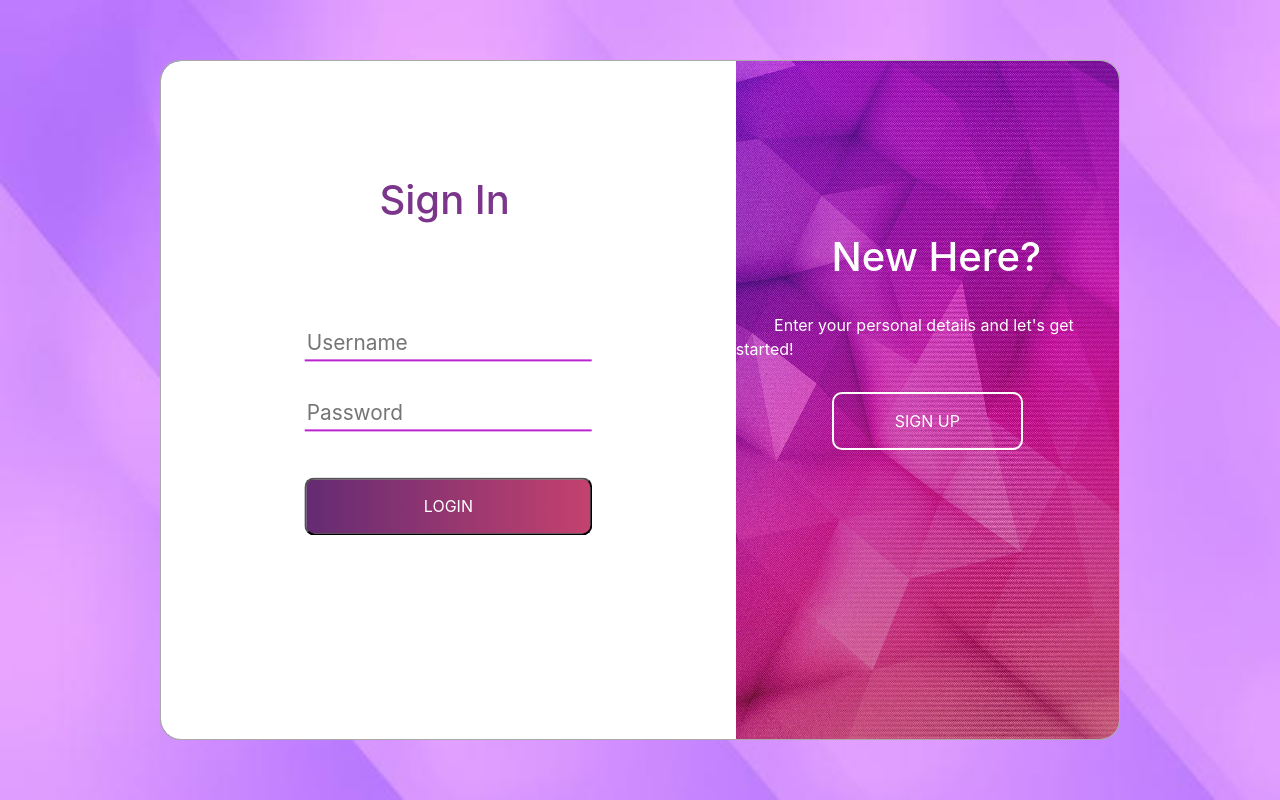
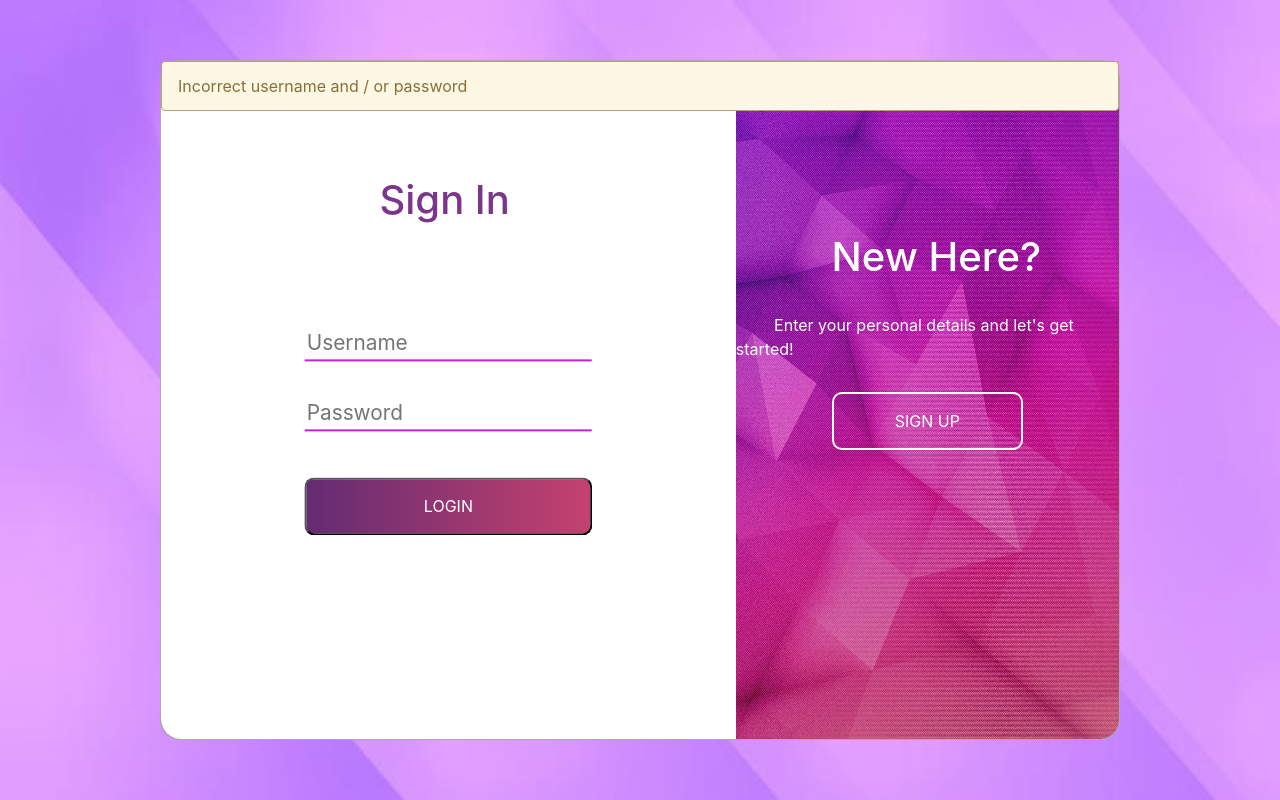
Before and after one commit to maormoshe1/Whatsapp, a React (Create React App) app: page /login in a window 1280 px wide. Both pictures are taken after a click on the button "LOGIN". Built offline with nearby package versions, Linux system fonts and the light colour scheme.

Commit message:
Added desgined alerts

```diff
--- a/src/contact/AddContact.js
+++ b/src/contact/AddContact.js
@@ -27,7 +27,22 @@ function AddContact({ modal, show_modal, user, setContactList }) {
             //document.getElementById("AddBtn").setAttribute("data-bs-dismiss","modal");
         }
 
+        if(!flagFound) {
+            document.getElementById('alert').style.visibility = "collapse";
+			document.getElementById('alert').innerHTML = "There is not user with this username:(";
+			document.getElementById('alert').style.visibility = "visible";
+        }
+
+        document.getElementById('alert').style.visibility = "collapse";
+		document.getElementById('alert').innerHTML = "This user is already in your chats ;)";
+		document.getElementById('alert').style.visibility = "visible";
+
     }
+
+    const closeAlert = function() {
+		document.getElementById('alert').style.visibility = "collapse";
+	}
+
     if (!modal) {
         return null;
     }
@@ -43,11 +58,13 @@ function AddContact({ modal, show_modal, user, setContactList }) {
                         </div>
                         <div className="modal-body">
                             <p>
-                                <input id="new_username" ref={new_contact} placeholder="contact's identifier" />
+                                <input onClick={() => { closeAlert() }} id="new_username" ref={new_contact} placeholder="Enter exact contact's identifier" />
                             </p>
                         </div>
                         <div className="modal-footer">
                             <button onClick={() => { add_contact() }} type="button" id="AddBtn" className="btn btn-primary" data-bs-dismiss="modal">Add</button>
+                            <div className="alert alert-warning" role="alert" id='alert'/>
+
                         </div>
                     </div>
                 </div>
--- a/src/contact/AddContacts.css
+++ b/src/contact/AddContacts.css
@@ -1,3 +1,20 @@
 .modal{
     position: fixed;
 }
+
+.alert {
+	width: 100%;
+	padding: 12px 16px;
+	border-radius: 4px;
+	border-style: solid;
+	border-width: 1px;
+	margin-bottom: 12px;
+	font-size: 16px;
+	visibility: collapse;
+  }
+
+  .alert.alert-warning {
+	background-color: rgba(252, 248, 227, 1);
+	border-color: rgba(177, 161, 129, 1);
+	color: rgba(138, 109, 59, 1);
+  }
--- a/src/login/Login.css
+++ b/src/login/Login.css
@@ -192,3 +192,20 @@
 	left: 70%;
 	transform: translate(550%, 350%);
 }
+
+.alert {
+	width: 100%;
+	padding: 12px 16px;
+	border-radius: 4px;
+	border-style: solid;
+	border-width: 1px;
+	margin-bottom: 12px;
+	font-size: 16px;
+	visibility: collapse;
+  }
+
+  .alert.alert-warning {
+	background-color: rgba(252, 248, 227, 1);
+	border-color: rgba(177, 161, 129, 1);
+	color: rgba(138, 109, 59, 1);
+  }
--- a/src/login/Login.js
+++ b/src/login/Login.js
@@ -2,6 +2,7 @@ import { useRef, useState } from 'react';
 import './Login.css';
 import { useHistory } from "react-router-dom"
 import users from '../hard_coded/users'
+import { wait } from '@testing-library/user-event/dist/utils';
 
 
 function Login({ curUname }) {
@@ -18,6 +19,7 @@ function Login({ curUname }) {
 	const [profile, setProfie] = useState("Images/profileLogo.png")
 
 	const handleSwitchToLogin = () => {
+		closeAlert();
 		var divRegisterCanvas = document.getElementById("registerCan");
 		document.getElementById("LoginCan").style.left = "0%";
 		var intervalID = window.setInterval(myCallback, 10);
@@ -40,6 +42,7 @@ function Login({ curUname }) {
 	}
 
 	const handleSwitchToRegister = () => {
+		closeAlert();
 		var divRegisterCanvas = document.getElementById("LoginCan");
 		document.getElementById("registerCan").style.left = "40%";
 		var intervalID = window.setInterval(myCallback, 10);
@@ -70,7 +73,10 @@ function Login({ curUname }) {
 				return;
 			}
 		}
-		alert("Incorrect username and / or password ")
+
+		document.getElementById('alert').style.visibility = "collapse";
+		document.getElementById('alert').innerHTML = "Incorrect username and / or password";
+		document.getElementById('alert').style.visibility = "visible";
 	}
 
 	const add_profile = function () {
@@ -80,7 +86,10 @@ function Login({ curUname }) {
 	const handleRegister = (usernameR, passwordR, password2R, displayName) => {
 		for (let user of users) {
 			if (user.uname == usernameR.current.value) {
-				alert("This username is taken, try another one:)")
+				document.getElementById('alert').style.visibility = "collapse";
+				document.getElementById('alert').innerHTML = "This username is taken, try another one:)";
+				document.getElementById('alert').style.visibility = "visible";
+
 				document.getElementById("usernameR").value = "";
 				document.getElementById("passwordR").value = "";
 				document.getElementById("password2R").value = "";
@@ -89,14 +98,19 @@ function Login({ curUname }) {
 
 		}
 		if (passwordR.current.value != password2R.current.value) {
-			alert("The passwords do not match:(")
+			document.getElementById('alert').style.visibility = "collapse";
+			document.getElementById('alert').innerHTML = "The passwords do not match:(";
+			document.getElementById('alert').style.visibility = "visible";
+
 			document.getElementById("passwordR").value = "";
 			document.getElementById("password2R").value = "";
 			return;
 		}
 
 		if (usernameR.current.value == "" || passwordR.current.value == "" || displayName.current.value == "") {
-			alert("Something is missing")
+			document.getElementById('alert').style.visibility = "collapse";
+			document.getElementById('alert').innerHTML = "Something is missing";
+			document.getElementById('alert').style.visibility = "visible";
 			return
 		}
 
@@ -107,6 +121,9 @@ function Login({ curUname }) {
 
 	}
 
+	const closeAlert = function() {
+		document.getElementById('alert').style.visibility = "collapse";
+	}
 
 
 	return (
@@ -117,12 +134,15 @@ function Login({ curUname }) {
 				<div id='LoginCan' className='LoginCanvas'>
 					<h1 className='text2'>Sign In</h1>
 					<br />
-					<input ref={username} className='input' type="uname" placeholder='Username' required />
+					<input onClick={() => { closeAlert() }} ref={username} className='input' type="uname" placeholder='Username' required />
 					<br /><br />
-					<input ref={password} className='input' type="password" placeholder='Password' required />
+					<input onClick={() => { closeAlert() }} ref={password} className='input' type="password" placeholder='Password' required />
 
-					<button onClick={() => { handleLogin(username, password) }} className='btn-grad'>Login</button>
+					<button  onClick={() => { handleLogin(username, password) }} className='btn-grad'>Login</button>
+
 				</div>
+
+
 				<div id='ChangeToRegisterCan' className='ChangeToRegisterCanvas'>
 					<h1 className='textSwitch'>New Here?</h1>
 					<br />
@@ -143,13 +163,13 @@ function Login({ curUname }) {
 					</div>
 					<button onClick={() => { add_profile() }} type="button" className="btnUpload">Upload</button>
 					<br /><br />
-					<input ref={usernameR} className='input' id="usernameR" placeholder='Username' required />
+					<input onClick={() => { closeAlert() }} ref={usernameR} className='input' id="usernameR" placeholder='Username' required />
 					<br /><br />
-					<input ref={passwordR} className='input' id="passwordR" type="password" placeholder='Password' required />
+					<input onClick={() => { closeAlert() }} ref={passwordR} className='input' id="passwordR" type="password" placeholder='Password' required />
 					<br /><br />
-					<input ref={password2R} className='input' id="password2R" type="password" placeholder='Re-enter password' required />
+					<input onClick={() => { closeAlert() }} ref={password2R} className='input' id="password2R" type="password" placeholder='Re-enter password' required />
 					<br /><br />
-					<input ref={displayName} className='input' id="displayName" placeholder='Display name' required />
+					<input onClick={() => { closeAlert() }} ref={displayName} className='input' id="displayName" placeholder='Display name' required />
 
 					<button onClick={() => { handleRegister(usernameR, passwordR, password2R, displayName) }} className='btn-grad'>Sign Up</button>
 				</div>
@@ -160,6 +180,7 @@ function Login({ curUname }) {
 					<br />
 					<button id='hey' onClick={() => { handleSwitchToLogin() }} className='loginBtn'>Sign In</button>
 				</div>
+				<div className="alert alert-warning" role="alert" id='alert'/>
 
 			</div>
 		</div>
```
